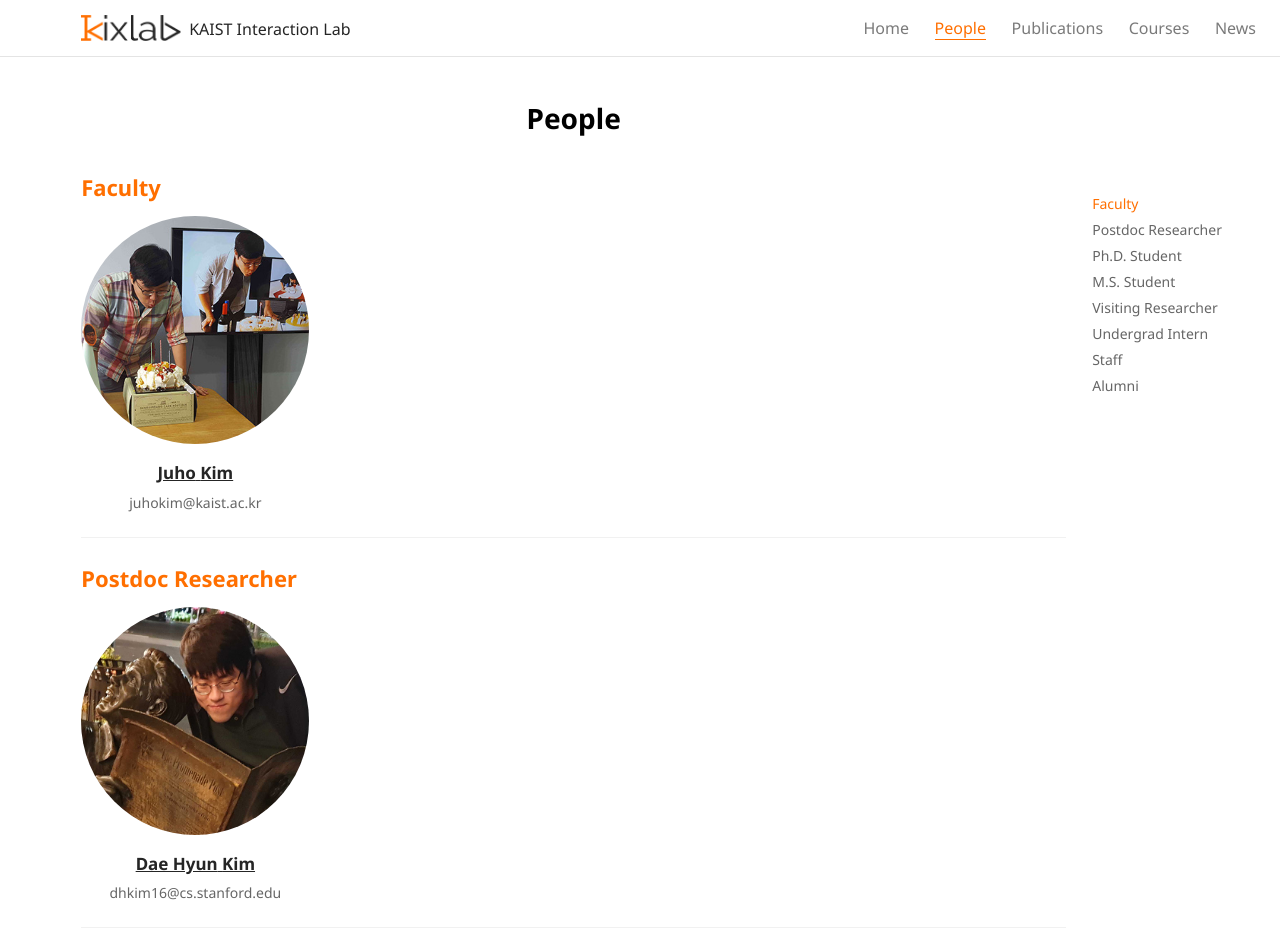
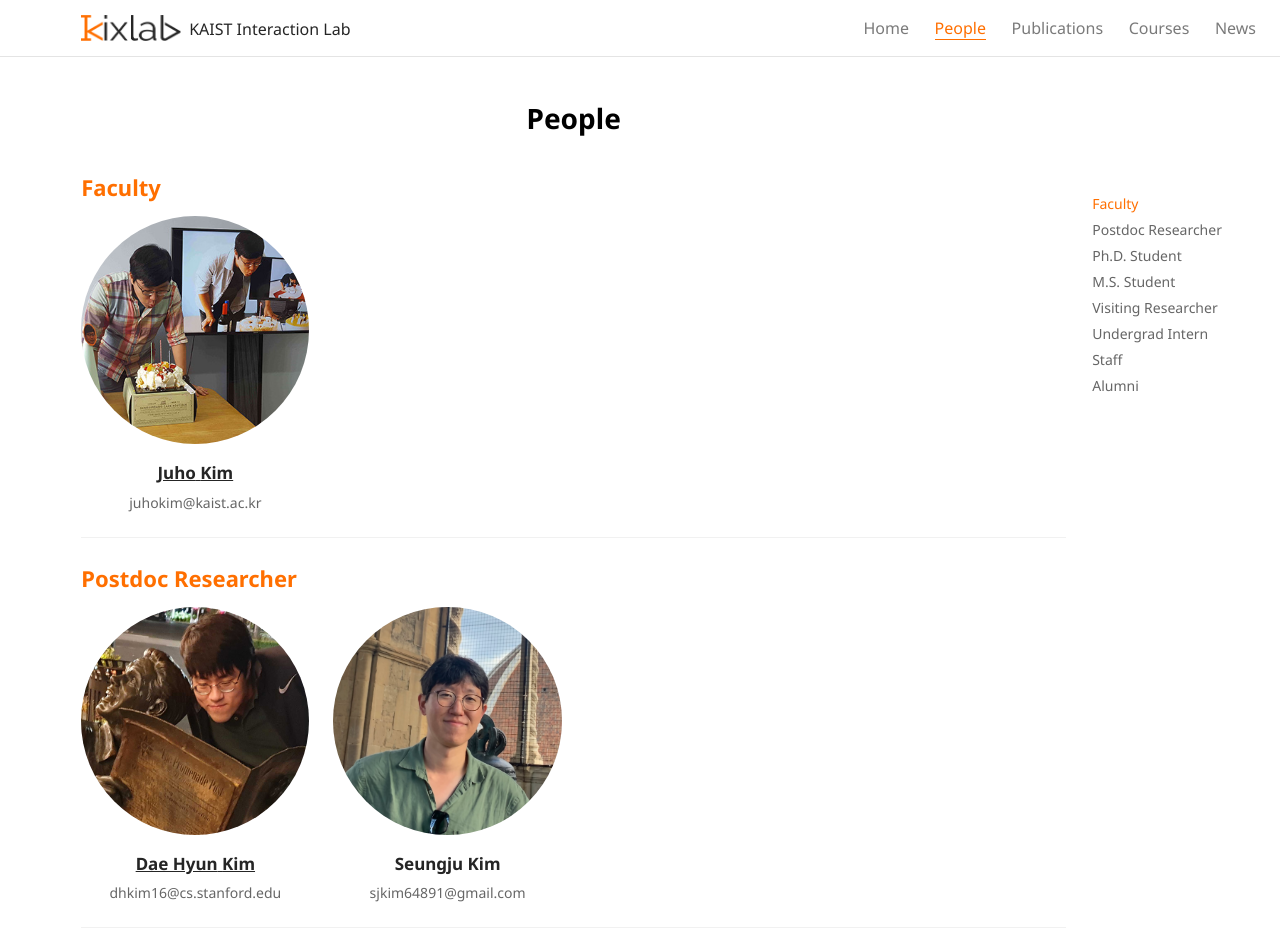
Before and after one commit to uhcsed/uhcsed.github.io, a Next.js app: page /people in a window 1280 px wide. Shown: the top 952 px of the page. Built offline with nearby package versions, Linux system fonts and the light colour scheme.

Commit message:
Update member info seungju (#68)
* Add Seungju to members list

* Add Seungju to members list (additional edit)

```diff
--- a/src/data/members.ts
+++ b/src/data/members.ts
@@ -38,6 +38,15 @@ export class Member {
 }
 
 export const MEMBERS: Record<string, Member> = {
+  seungjukim: {
+    firstName: 'Seungju',
+    lastName: 'Kim',
+    email: 'sjkim64891@gmail.com',
+    kixlabPosition: 'Postdoc Researcher',
+    img: 'seungju.jpeg',
+    startYear: 2024,
+    startSeason: 'Fall',
+  },
   eunjooKim: {
     firstName: 'Eunjoo',
     lastName: 'Kim',
```
Also changed, not shown: public/members/seungju.jpeg (added).
